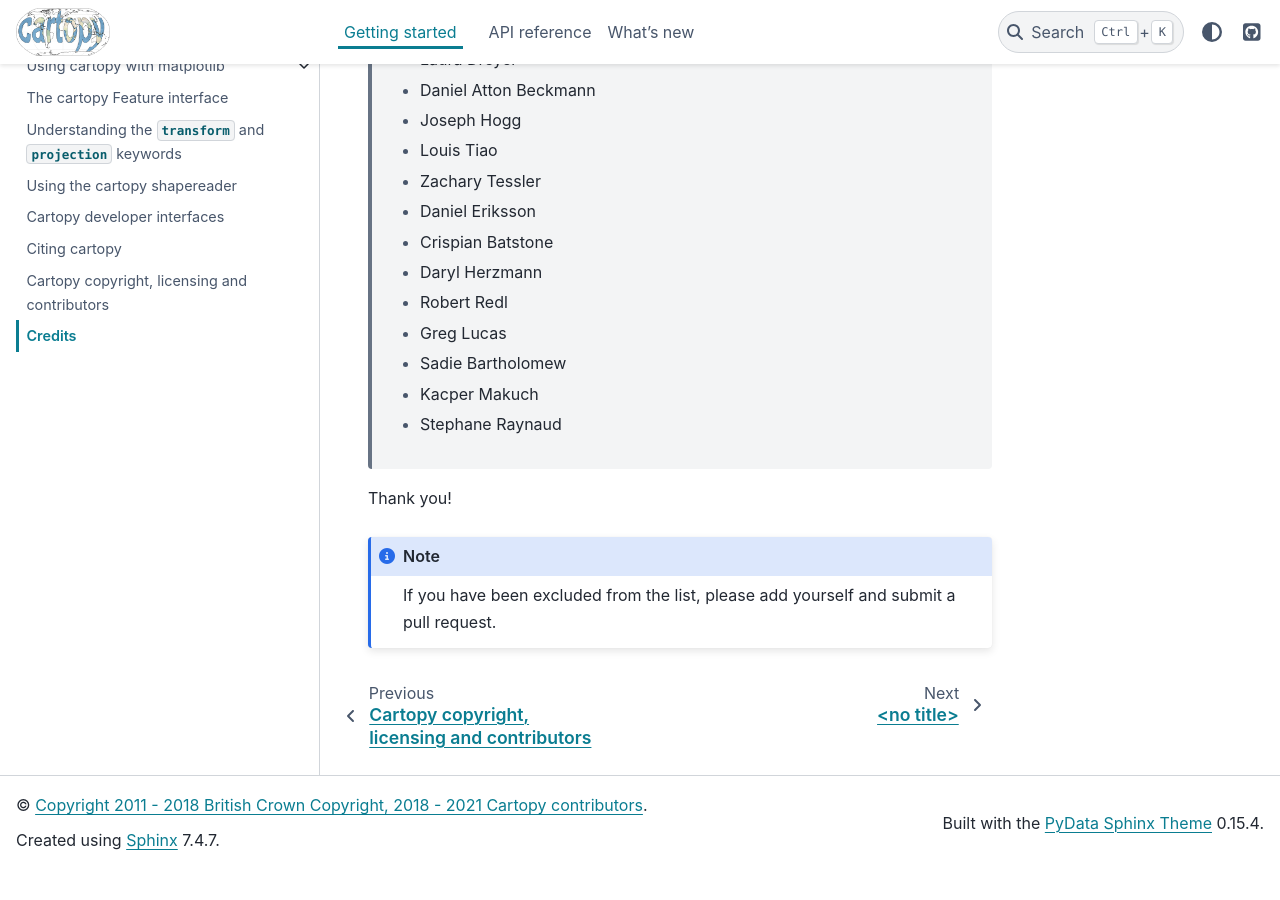
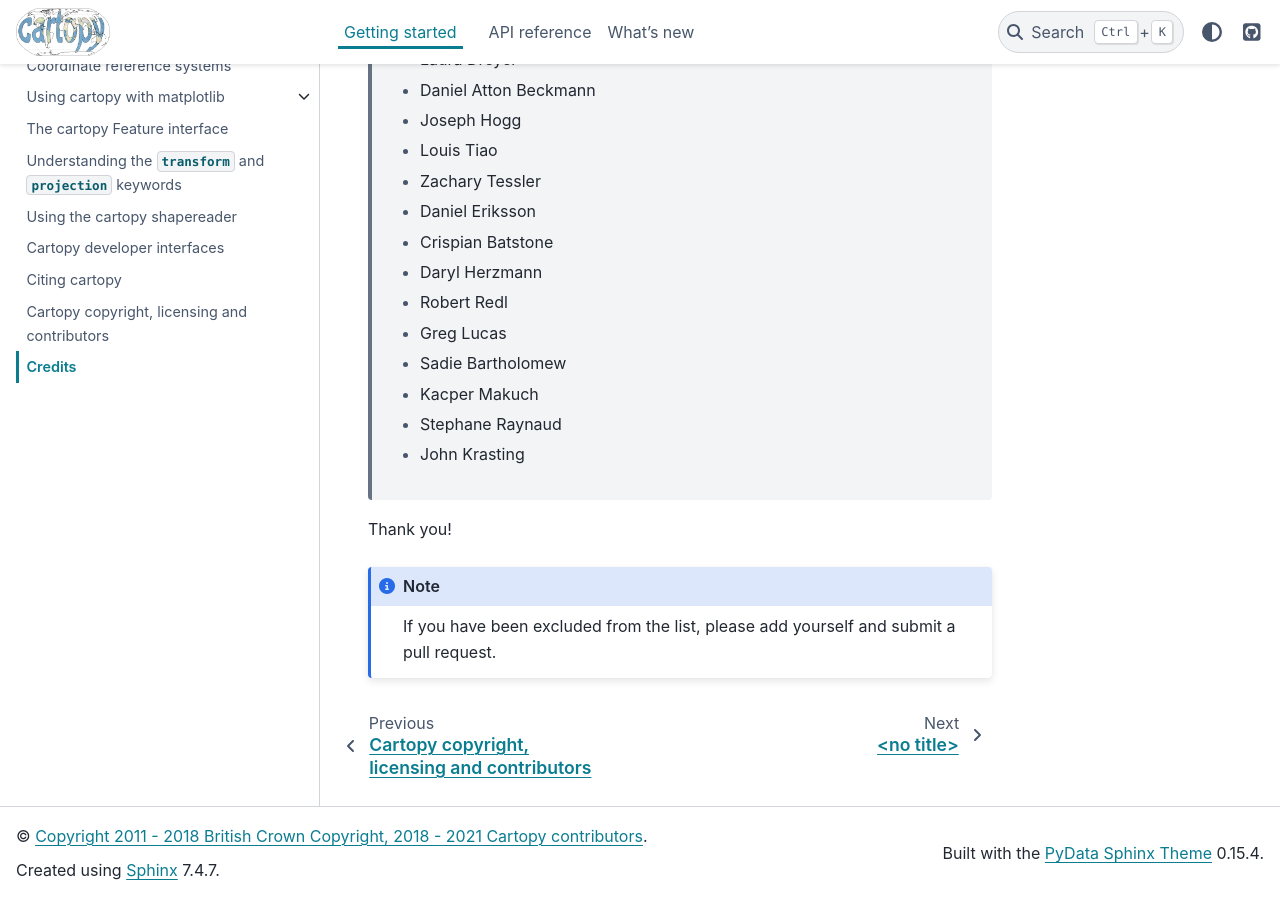
Before and after one commit to SciTools/cartopy, a Sphinx documentation site: the page built from docs/source/contributors.rst, in a window 1280 px wide and 900 px high, scrolled down 879 px. Built offline with Sphinx 7.4.7 and the PyData theme 0.15.4, drawn with Linux system fonts in a browser that asks for light colours; pages that are not in the unit, such as notebooks, are missing from menus; the version number could not be read and is left out; comment, search, counter and statistics services are not loaded; before the commit the page ends 1748 px from its top, so only the background shows below that.

Commit message:
Added entry to contributors.rst

```diff
--- a/docs/source/contributors.rst
+++ b/docs/source/contributors.rst
@@ -41,7 +41,7 @@ the package wouldn't be as rich or diverse as it is today:
  * Sadie Bartholomew
  * Kacper Makuch
  * Stephane Raynaud
-
+ * John Krasting
 
 Thank you!
 
```
